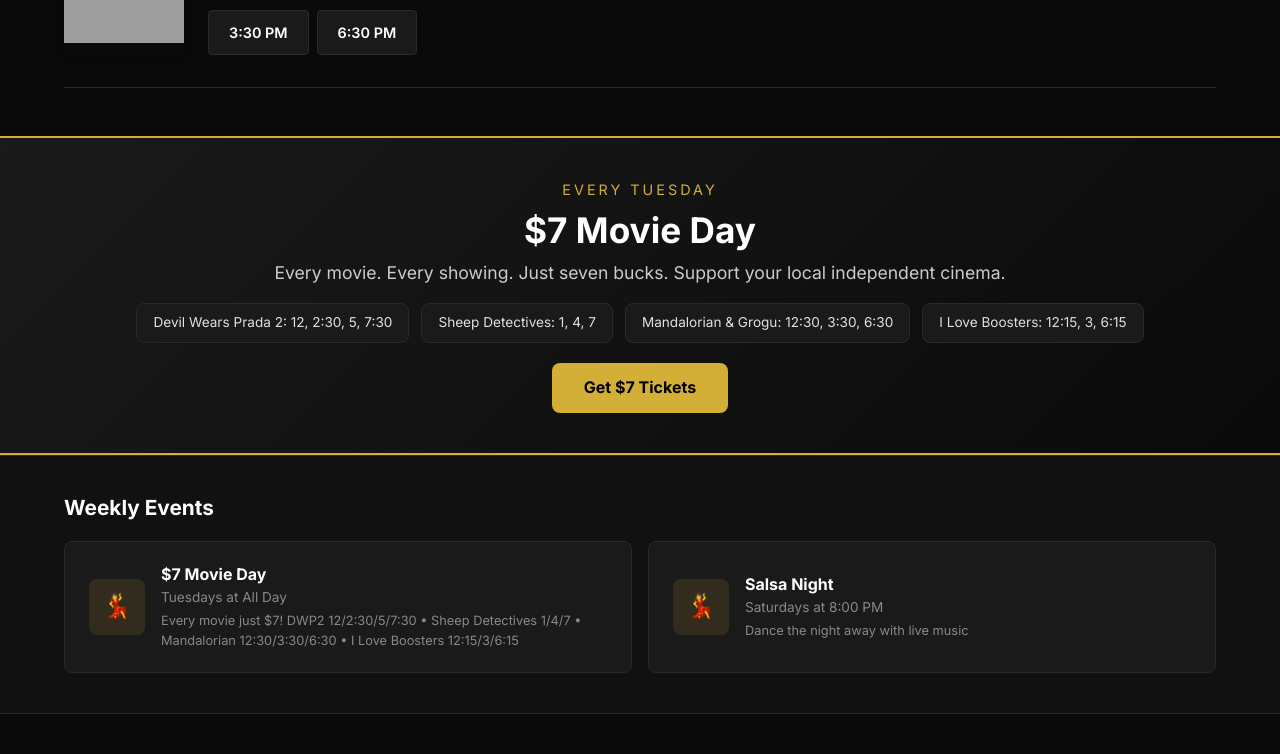
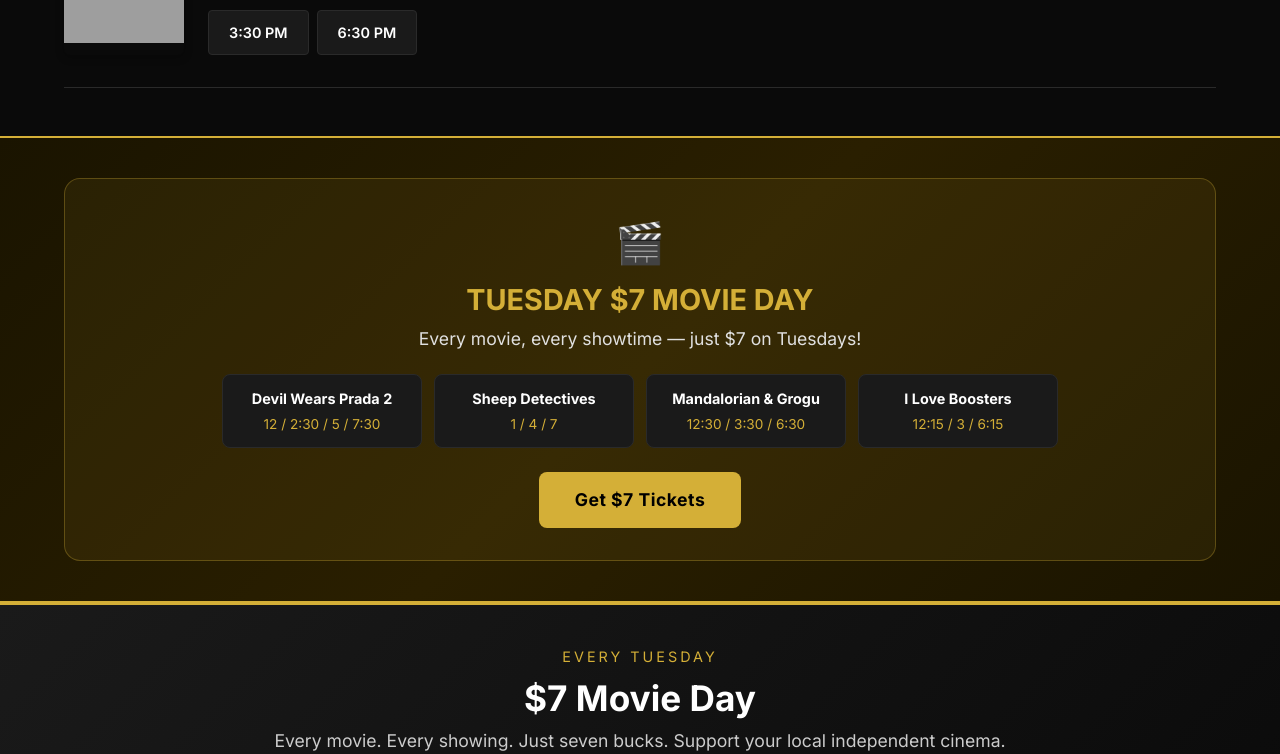
Before and after one commit to lighthousecinemapg-cyber/lighthouse-cinema, a Next.js app: page / in a window 1280 px wide. Shown: the part 1740-2494 px from the top of the page. Built offline with nearby package versions, Linux system fonts and the light colour scheme; grey boxes are pictures that could not be loaded.

Commit message:
Add Tuesday $7 Movie Day banner, update marquee and hours
Corrected a typo in the comment and updated the schedule for movie days.

```diff
--- a/app/page.js
+++ b/app/page.js
@@ -6,7 +6,7 @@ import { movies, SQUARE_LINKS, getTicketLink, isMovieActive, isComingSoon } from
 
 const GIFT_CARD_LINK = 'https://square.link/u/PicBQip5';
 
-/* style constants --- GOLD & BLACK theme */
+/* style constants --- GOLD & BLACK themhe */
 const gold = '#d4af37';
 const goldDark = '#b8942e';
 const black = '#0a0a0a';
@@ -413,6 +413,65 @@ export default function HomePage() {
           </section>
 
           {/* TUESDAY $7 MOVIE DAY BANNER */}
+          {/* TUESDAY $7 MOVIE DAY BANNER */}
+          <section style={{
+            padding: '40px 0',
+            background: 'linear-gradient(135deg, #1a1400 0%, #2a1f00 50%, #1a1400 100%)',
+            borderTop: '2px solid ' + gold,
+            borderBottom: '2px solid ' + gold,
+          }}>
+            <div style={{ maxWidth: 1200, margin: '0 auto', padding: '0 24px', textAlign: 'center' }}>
+              <div style={{
+                background: 'rgba(212,175,55,0.08)',
+                borderRadius: 16,
+                padding: '32px 24px',
+                border: '1px solid rgba(212,175,55,0.3)',
+              }}>
+                <div style={{ fontSize: '2.5rem', marginBottom: 8 }}>{'\u{1F3AC}'}</div>
+                <h2 style={{ fontSize: '1.8rem', fontWeight: 800, color: gold, marginBottom: 8 }}>
+                  TUESDAY $7 MOVIE DAY
+                </h2>
+                <p style={{ color: textLight, fontSize: '1.1rem', marginBottom: 20 }}>
+                  Every movie, every showtime &mdash; just $7 on Tuesdays!
+                </p>
+                <div style={{ display: 'flex', gap: 12, justifyContent: 'center', flexWrap: 'wrap', marginBottom: 24 }}>
+                  {[
+                    { title: 'Devil Wears Prada 2', times: '12 / 2:30 / 5 / 7:30' },
+                    { title: 'Sheep Detectives', times: '1 / 4 / 7' },
+                    { title: 'Mandalorian & Grogu', times: '12:30 / 3:30 / 6:30' },
+                    { title: 'I Love Boosters', times: '12:15 / 3 / 6:15' },
+                  ].map(function(m) {
+                    return (
+                      <div key={m.title} style={{
+                        background: darkCard,
+                        borderRadius: 8,
+                        padding: '12px 16px',
+                        border: '1px solid ' + darkBorder,
+                        minWidth: 200,
+                      }}>
+                        <div style={{ fontWeight: 700, color: '#fff', fontSize: '0.9rem', marginBottom: 4 }}>{m.title}</div>
+                        <div style={{ color: gold, fontSize: '0.85rem' }}>{m.times}</div>
+                      </div>
+                    );
+                  })}
+                </div>
+                <a
+                  href={SQUARE_LINKS.tuesdayDiscount}
+                  target="_blank"
+                  rel="noopener noreferrer"
+                  style={{
+                    display: 'inline-flex', padding: '14px 36px',
+                    background: gold, color: '#000', borderRadius: 8,
+                    fontSize: '1.1rem', fontWeight: 800, textDecoration: 'none',
+                    letterSpacing: 0.5,
+                  }}
+                >
+                  Get $7 Tickets
+                </a>
+              </div>
+            </div>
+          </section>
+
           <section style={{ background: 'linear-gradient(135deg, #1a1a1a 0%, #0a0a0a 100%)', padding: '40px 0', borderTop: '2px solid ' + gold, borderBottom: '2px solid ' + gold }}>
             <div style={{ maxWidth: 1200, margin: '0 auto', padding: '0 24px', textAlign: 'center' }}>
               <div style={{ fontSize: '0.9rem', textTransform: 'uppercase', letterSpacing: 3, color: gold, marginBottom: 8 }}>Every Tuesday</div>
@@ -441,6 +500,7 @@ export default function HomePage() {
               <div style={{ display: 'grid', gridTemplateColumns: 'repeat(auto-fit, minmax(250px, 1fr))', gap: 16 }}>
                 {[
                   { day: 'Tuesday', name: '$7 Movie Day', time: 'All Day', desc: 'Every movie just $7! DWP2 12/2:30/5/7:30 \u2022 Sheep Detectives 1/4/7 \u2022 Mandalorian 12:30/3:30/6:30 \u2022 I Love Boosters 12:15/3/6:15' },
+                  { day: 'Tuesday', name: '$7 Movie Day', time: 'All Day', desc: 'Every movie just $7! Support your local cinema.' },
                   { day: 'Saturday', name: 'Salsa Night', time: '8:00 PM', desc: 'Dance the night away with live music' },
                 ].map(function(item) {
                   return (
@@ -565,6 +625,7 @@ export default function HomePage() {
             </h2>
             <div style={{ display: 'grid', gridTemplateColumns: 'repeat(auto-fit, minmax(300px, 1fr))', gap: 20 }}>
               {[
+                { title: 'Tuesday $7 Movie Day', day: 'Every Tuesday', time: 'All Day', price: '$7', emoji: '\u{1F3AC}', link: SQUARE_LINKS.tuesdayDiscount },
                 { title: 'Salsa Night', day: 'Every Saturday', time: '8:00 PM', price: 'Free', emoji: '\u{1F483}' },
                 { title: 'Art & East-Meets-West Fusion Concert', day: 'May 23, 2026', time: '5:00 PM', price: '$15', emoji: '\u{1F3A8}', link: 'https://square.link/u/TREEYNkF' },
                 { title: 'Motorcycle Movie of the Month', day: 'Monthly', time: '11:00 AM', price: 'Free', emoji: '\u{1F3CD}\u{FE0F}' },
@@ -644,8 +705,8 @@ export default function HomePage() {
                 </div>
                 <div>
                   <strong style={{ color: gold }}>Hours</strong><br />
-                  Wed - Sun: Open<br />
-                  Mon - Tue: Closed
+                  Tue - Sun: Open<br />
+                  Mon: Closed
                 </div>
                 <div>
                   <strong style={{ color: gold }}>Text Us</strong><br />
@@ -686,7 +747,7 @@ export default function HomePage() {
         fontWeight: 600, fontSize: '0.85rem',
       }}>
         <div style={{ whiteSpace: 'nowrap', textAlign: 'center', letterSpacing: 0.5 }}>
-          NOW SHOWING: DEVIL WEARS PRADA 2 &middot; SHEEP DETECTIVES &middot; MANDALORIAN &amp; GROGU &middot; I LOVE BOOSTERS &nbsp;|&nbsp;
+          NOW SHOWING: DEVIL WEARS PRADA 2 &middot; SHEEP DETECTIVES &middot; MANDALORIAN &amp; GROGU &middot; I LOVE BOOSTERS &nbsp;|&nbsp;\n          TUESDAY $7 MOVIE DAY &nbsp;|&nbsp;
           TUESDAY $7 MOVIE DAY &nbsp;|&nbsp;
           SALSA SATURDAYS 8 PM &nbsp;|&nbsp;
           BAR &amp; GRILL OPEN DAILY
```
